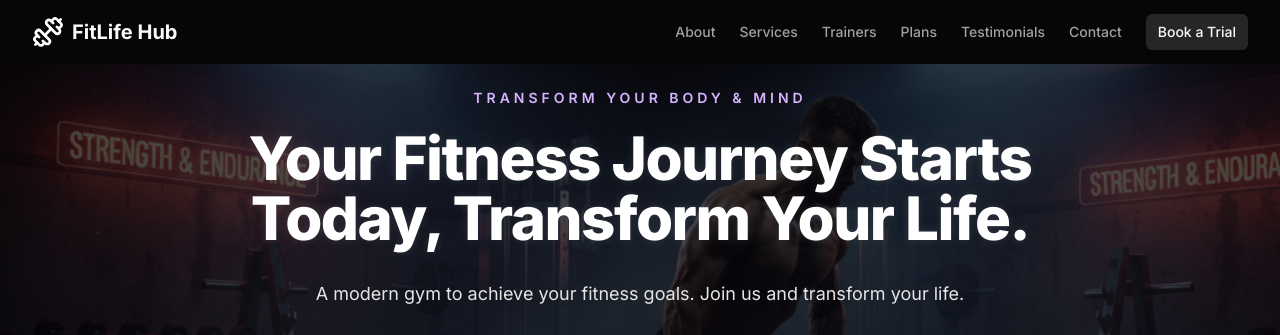
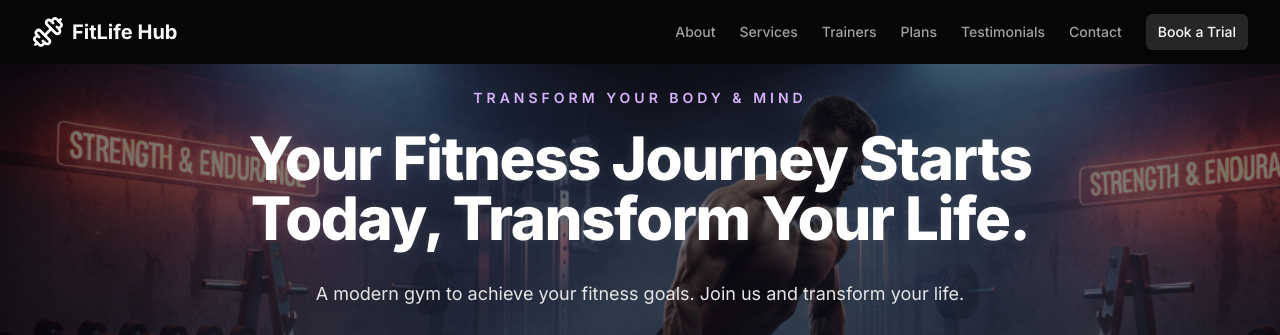
Before and after one commit to Sagarvermakumar/FitLife, a Next.js app: page / in a window 1280 px wide. Shown: the top 335 px of the page. Built offline with nearby package versions, Linux system fonts and the light colour scheme.

Commit message:
Resolving colors issu

```diff
--- a/src/components/animated-background.tsx
+++ b/src/components/animated-background.tsx
@@ -9,7 +9,7 @@ export function AnimatedBackground() {
 
         {/* BLUE BLOB */}
         <motion.div
-          className="absolute top-[15%] left-[-5%] h-[150px] w-[150px] rounded-full  bg-blue-900/80 blur-[50px]"
+          className="absolute top-[15%] left-[5%] h-[150px] w-[150px] rounded-full  bg-purple-900/70 blur-[50px]"
           animate={{ x: [0, 10, -10, 0], y: [0, -15, 20, 0] }}
           transition={{
             duration: 12,
--- a/src/sections/hero.tsx
+++ b/src/sections/hero.tsx
@@ -47,7 +47,7 @@ export function Hero() {
       }}
     >
         {/* Overlay */}
-      <div className="absolute inset-0 bg-black/70"></div>
+      <div className="absolute inset-0 bg-black/50"></div>
 
       <div className="relative z-10 flex h-full flex-col items-center justify-center text-center text-white">
         <motion.div
```
